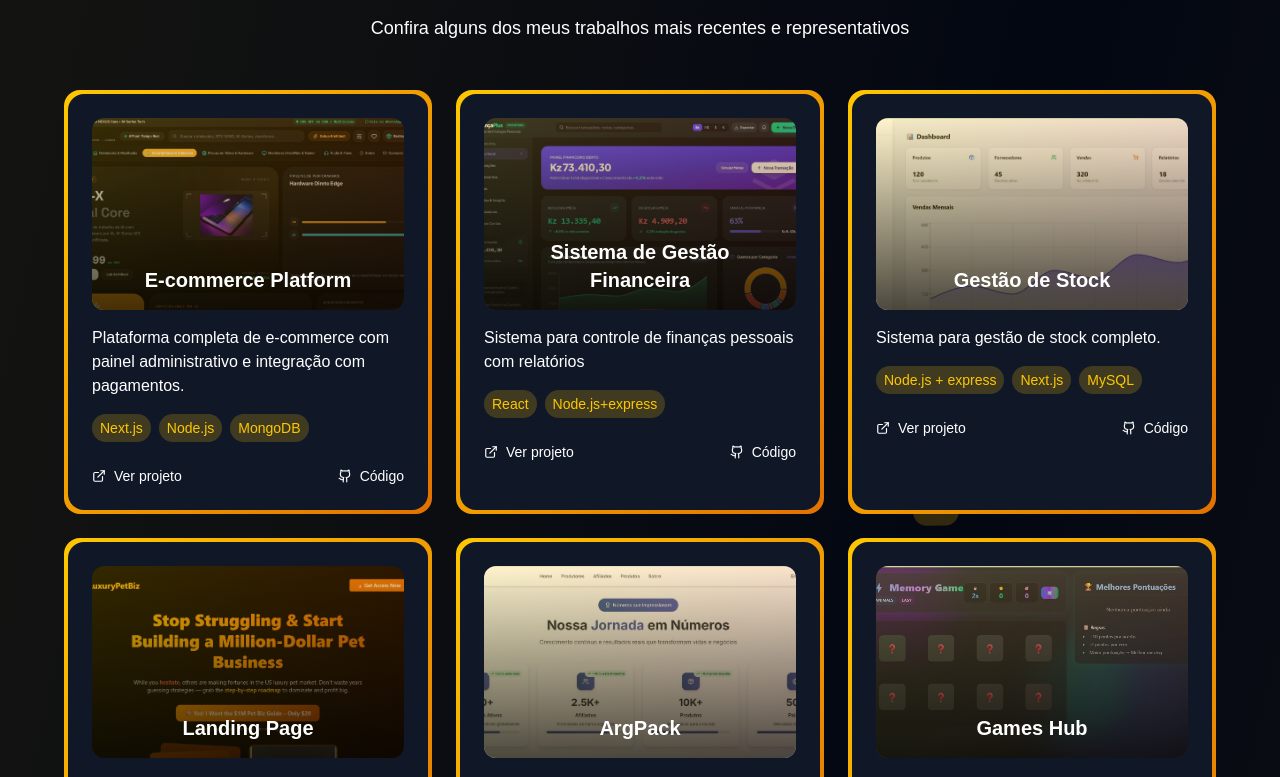
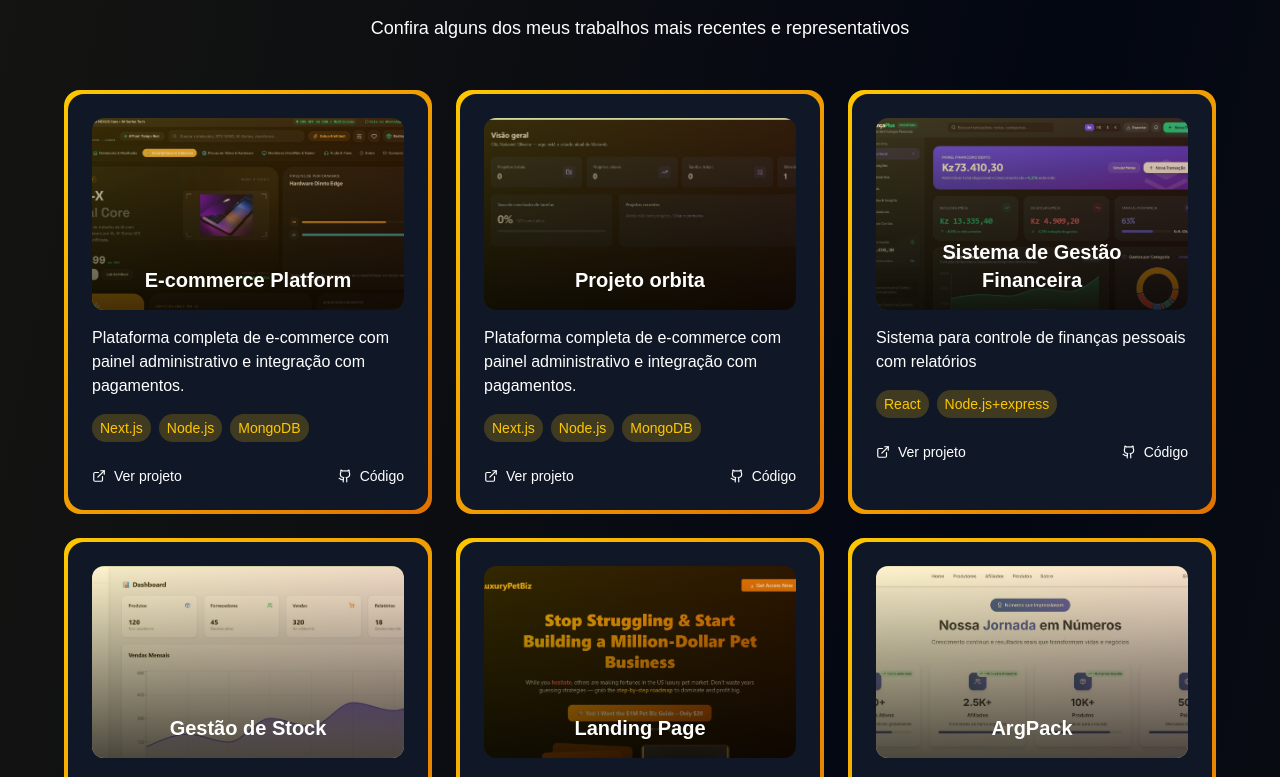
Before and after one commit to KucoO1/meu-portfolio, a Next.js app: page / in a window 1280 px wide. Shown: the part 938-1715 px from the top of the page. Built offline with nearby package versions, Linux system fonts and the light colour scheme.

Commit message:
portfolio

```diff
--- a/app/page.tsx
+++ b/app/page.tsx
@@ -48,6 +48,14 @@ export default function Home() {
       image: "/images/ecommerce.jpg",
       link: "https://ecommerce-five-lime-36.vercel.app/",
       github: "https://github.com/KucoO1/ecommerce"
+    },
+    {
+      title: "Projeto orbita",
+      description: "Plataforma completa de e-commerce com painel administrativo e integração com pagamentos.",
+      technologies: ["Next.js", "Node.js", "MongoDB"],
+      image: "/images/orbita.jpg",
+      link: "https://orbita-mocha-nine.vercel.app/",
+      github: "https://github.com/KucoO1/orbita"
     },
     {
       title: "Sistema de Gestão Financeira",
```
Also changed, not shown: public/images/orbita.jpg (added).
